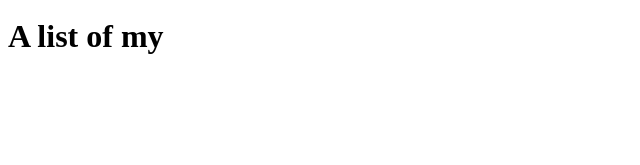
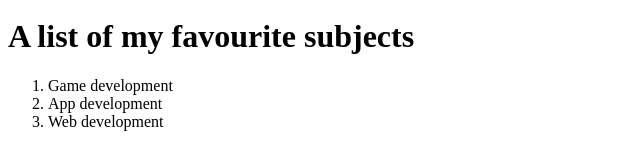
Before and after one commit to thuns1821/thuns1821.github.io, a plain HTML site: page index.html in a window 1280 px wide. Shown: the part 311-476 px from the top of the page, without its empty margins (0-640 px from the left). Drawn offline with Linux system fonts and the light colour scheme.

Commit message:
Update index.html

```diff
--- a/index.html
+++ b/index.html
@@ -4,4 +4,10 @@
   </head>
   <body>
     <img src = "http://cdn.ebaumsworld.com/mediaFiles/picture/1035099/85708057.jpg">
-    <h1>A list of my
+    <h1>A list of my favourite subjects</h1>
+    <ol>
+      <li>Game development</li>
+      <li>App development</li>
+      <li>Web development</li>
+    </ol>
+  </body>
```
